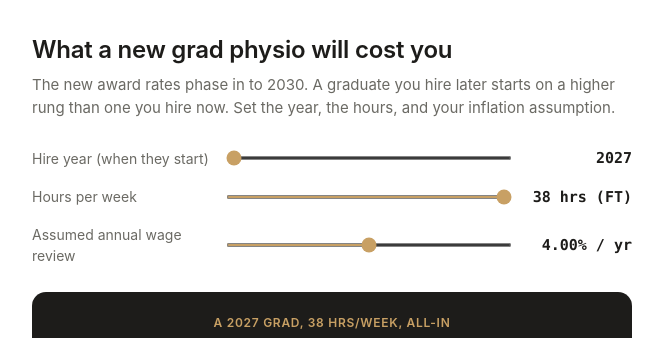
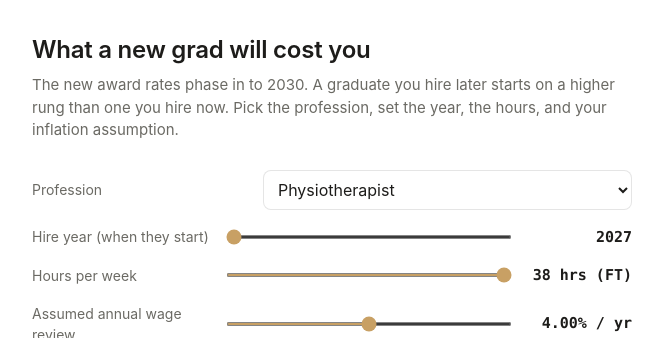
Before and after one commit to shaneguna-collab/new-grad-physio-calculator, a plain HTML site: page index.html in a window 1280 px wide. Shown: the top 338 px of the page, without its empty margins (308-971 px from the left). Drawn offline with Linux system fonts and the light colour scheme.

Commit message:
Add profession selector (AQF 7/8/9)
Covers physio/OT/EP/podiatry (AQF7), orthoptist (AQF8), and
osteo/chiro/psych/speech path (AQF9). Grads carry no floor edge case at
any AQF, so still safe to share.

Co-Authored-By: Claude Opus 4.8 (1M context) <noreply@anthropic.com>

```diff
--- a/index.html
+++ b/index.html
@@ -3,7 +3,7 @@
 <head>
 <meta charset="UTF-8">
 <meta name="viewport" content="width=device-width, initial-scale=1.0">
-<title>New Grad Physio Wage Calculator — Culture of One</title>
+<title>New Grad Wage Calculator — Culture of One</title>
 <style>
   :root{
     --bg:#ffffff; --surface:#f4f3ee; --ink:#1d1c1a; --muted:#6b6a64; --hint:#9a988f;
@@ -21,6 +21,9 @@
   .lever label{font-size:14px;color:var(--muted);flex:1;}
   .lever input[type=range]{flex:1.6;accent-color:var(--gold);height:4px;}
   .lever .val{font-size:15px;font-weight:600;min-width:104px;text-align:right;font-family:var(--mono);}
+  .pick{display:flex;align-items:center;gap:14px;margin:0 0 16px;}
+  .pick label{font-size:14px;color:var(--muted);flex:1;}
+  .pick select{flex:1.6;font:inherit;padding:8px 10px;border:1px solid var(--line);border-radius:8px;background:var(--bg);color:var(--ink);}
   input[type=number]{font:inherit;padding:6px 8px;border:1px solid var(--line);border-radius:8px;background:var(--bg);color:var(--ink);width:84px;text-align:right;}
   .hero{margin:26px 0 8px;padding:22px 20px;border-radius:14px;background:var(--ink);color:#fff;text-align:center;}
   .hero .lab{font-size:12px;font-weight:600;text-transform:uppercase;letter-spacing:.06em;color:var(--gold);margin:0 0 6px;}
@@ -44,8 +47,28 @@
 <body>
 <div class="wrap">
 
-  <h1>What a new grad physio will cost you</h1>
-  <p class="sub">The new award rates phase in to 2030. A graduate you hire later starts on a higher rung than one you hire now. Set the year, the hours, and your inflation assumption.</p>
+  <h1>What a new grad will cost you</h1>
+  <p class="sub">The new award rates phase in to 2030. A graduate you hire later starts on a higher rung than one you hire now. Pick the profession, set the year, the hours, and your inflation assumption.</p>
+
+  <div class="pick"><label>Profession</label>
+    <select id="prof">
+      <optgroup label="AQF 7">
+        <option value="7" selected>Physiotherapist</option>
+        <option value="7">Occupational Therapist</option>
+        <option value="7">Exercise Physiologist</option>
+        <option value="7">Podiatrist</option>
+      </optgroup>
+      <optgroup label="AQF 8">
+        <option value="8">Orthoptist</option>
+      </optgroup>
+      <optgroup label="AQF 9">
+        <option value="9">Osteopath</option>
+        <option value="9">Chiropractor</option>
+        <option value="9">Psychologist</option>
+        <option value="9">Speech Pathologist</option>
+      </optgroup>
+    </select>
+  </div>
 
   <div class="lever"><label>Hire year (when they start)</label><input type="range" id="year" min="2027" max="2031" step="1" value="2027"><span class="val" id="year-v"></span></div>
   <div class="lever"><label>Hours per week</label><input type="range" id="hours" min="8" max="38" step="1" value="38"><span class="val" id="hours-v"></span></div>
@@ -67,7 +90,7 @@
 
   <div class="explain">
     <div class="row">
-      <p class="lead">It is the award minimum for a first-year AQF 7 physiotherapist</p>
+      <p class="lead">It is the award minimum for a first-year clinician</p>
       <p>A new graduate sits in the "1st year" band. The rate they start on depends on when you hire them, because the new structure climbs in five steps from 1 October 2026 to 30 June 2030. Hire in 2027 and they start on the first step. Hire in 2031 and they start on the last.</p>
     </div>
     <div class="row">
@@ -91,13 +114,18 @@
   var aud2=new Intl.NumberFormat('en-AU',{style:'currency',currency:'AUD',minimumFractionDigits:2,maximumFractionDigits:2});
   var g=function(id){return document.getElementById(id);};
 
-  // AQF 7, "1st year" band, structural rates in 2025 dollars, weekly full-time (38h).
-  // Stage 1 = [2026] FWCFB 123 (1 Oct 2026). Stage 5 = [2025] FWCFB 297 [53] (30 Jun 2030).
-  // Stages 2-4 linearly interpolated ("approximately equal stages").
-  var STRUCT=[1249.50,1312.10,1374.70,1437.30,1499.90];
+  // "1st year" band structural rates in 2025 dollars, weekly full-time (38h), by AQF level.
+  // Stage 1 = [2026] FWCFB 123 (1 Oct 2026). Stage 5 = [2025] FWCFB 297 (30 Jun 2030). 2-4 interpolated.
+  var RATES1ST={
+    7:[1249.50,1312.10,1374.70,1437.30,1499.90],
+    8:[1276.50,1343.725,1410.95,1478.175,1545.40],
+    9:[1379.40,1446.90,1514.40,1581.90,1649.40]
+  };
   var FT=38, SUPER=0.12, AWR2026=0.0475;
 
   function update(){
+    var sel=g('prof'), aqf=+sel.value, prof=sel.options[sel.selectedIndex].text;
+    var STRUCT=RATES1ST[aqf];
     var year=+g('year').value, hours=+g('hours').value, infl=(+g('infl').value)/100;
     var k=year-2026;                          // 1..5
     var factor=(1+AWR2026)*Math.pow(1+infl,k-1);
@@ -111,25 +139,25 @@
     g('hours-v').textContent=hours+' hrs'+(hours===38?' (FT)':'');
     g('infl-v').textContent=(+g('infl').value).toFixed(2)+'% / yr';
 
-    g('hero-lab').textContent='A '+year+' grad, '+hours+' hrs/week, all-in';
+    g('hero-lab').textContent='A '+year+' grad '+prof.toLowerCase()+', '+hours+' hrs/week, all-in';
     g('hero-big').textContent=aud0.format(Math.round(allin))+'/yr';
-    g('hero-cap').textContent='base wage + 12% super';
+    g('hero-cap').textContent='base wage + 12% super · AQF '+aqf;
 
     g('c-hr').textContent=aud2.format(hourly);
     g('c-wk').textContent=aud0.format(Math.round(weekly));
     g('c-yr').textContent=aud0.format(Math.round(annual));
 
-    // contrast vs a 2027-start grad at the same hours and inflation
+    // contrast vs the same hire in 2027, same profession/hours/inflation
     var base2027=(STRUCT[0]*(1+AWR2026))/FT*hours*52*(1+SUPER);
     var pct=base2027>0?Math.round((allin/base2027-1)*100):0;
     var stageName=['first','second','third','fourth','fifth'][k-1];
-    g('summary').innerHTML='A graduate you hire in <b>'+year+'</b> starts on the <b>'+stageName+
+    g('summary').innerHTML='A graduate <b>'+prof.toLowerCase()+'</b> you hire in <b>'+year+'</b> starts on the <b>'+stageName+
       '</b> phase-in step — <b>'+aud2.format(hourly)+'/hr</b>. At '+hours+' hours that is <b>'+
       aud0.format(Math.round(allin))+'/year</b> all-in'+
-      (k>1?', about <b>'+pct+'% more</b> than the same grad hired in 2027.':' to start.');
+      (k>1?', about <b>'+pct+'% more</b> than the same hire in 2027.':' to start.');
   }
 
-  ['year','hours','infl'].forEach(function(id){g(id).addEventListener('input',update);});
+  ['prof','year','hours','infl'].forEach(function(id){g(id).addEventListener('input',update);});
   update();
 })();
 </script>
```
